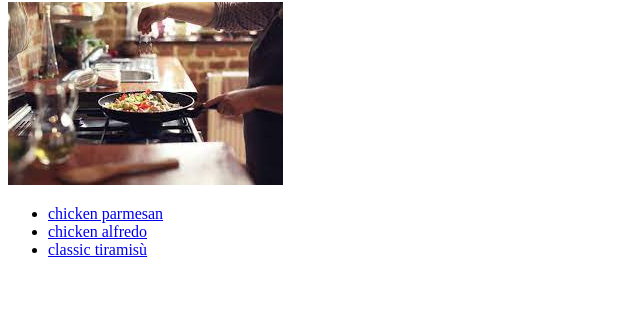
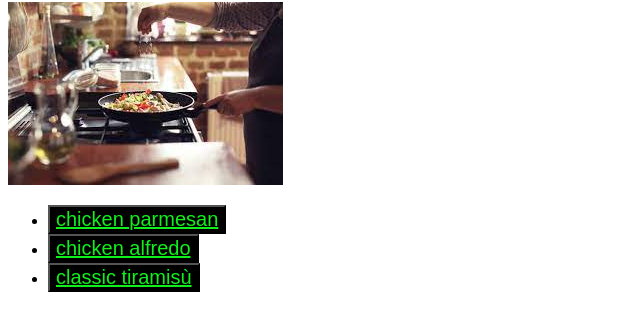
Before and after one commit to Mr-Moore-Jenkins/odin-recipes, a plain HTML site: page index.html in a window 1280 px wide. Shown: the part 78-408 px from the top of the page, without its empty margins (0-640 px from the left). Drawn offline with Linux system fonts and the light colour scheme.

Commit message:
created buttons for recipe links

```diff
--- a/index.html
+++ b/index.html
@@ -3,15 +3,16 @@
     <head>
         <title>Odin Recipes</title>
         <meta charset="utf-8">
+        <link rel="stylesheet" href="styles.css">
     </head>
 
     <body>
         <h1>Odin Recipes</h1>
         <img src="images/cooking.jpg" alt="person cooking">
         <ul>
-            <li><a href="recipes/chicken-parmesan.html">chicken parmesan</a></li>
-            <li><a href="recipes/chicken-alfredo.html">chicken alfredo</a></li>
-            <li><a href="recipes/classic-tiramisù.html">classic tiramisù</a></li>
+            <li><button><a class="link" href="recipes/chicken-parmesan.html">chicken parmesan</button></a></li>
+            <li><button><a class="link" href="recipes/chicken-alfredo.html">chicken alfredo</button></a></li>
+            <li><button><a class="link" href="recipes/classic-tiramisù.html">classic tiramisù</button></a></li>
         </ul>
 
     </body>
--- /dev/null
+++ b/styles.css
@@ -0,0 +1,8 @@
+button {
+    font-size: 20px;
+    ;
+    background-color: black;
+}
+.link {
+    color: rgb(16, 241, 28)
+}
```
Also changed, not shown: 1 other file.
